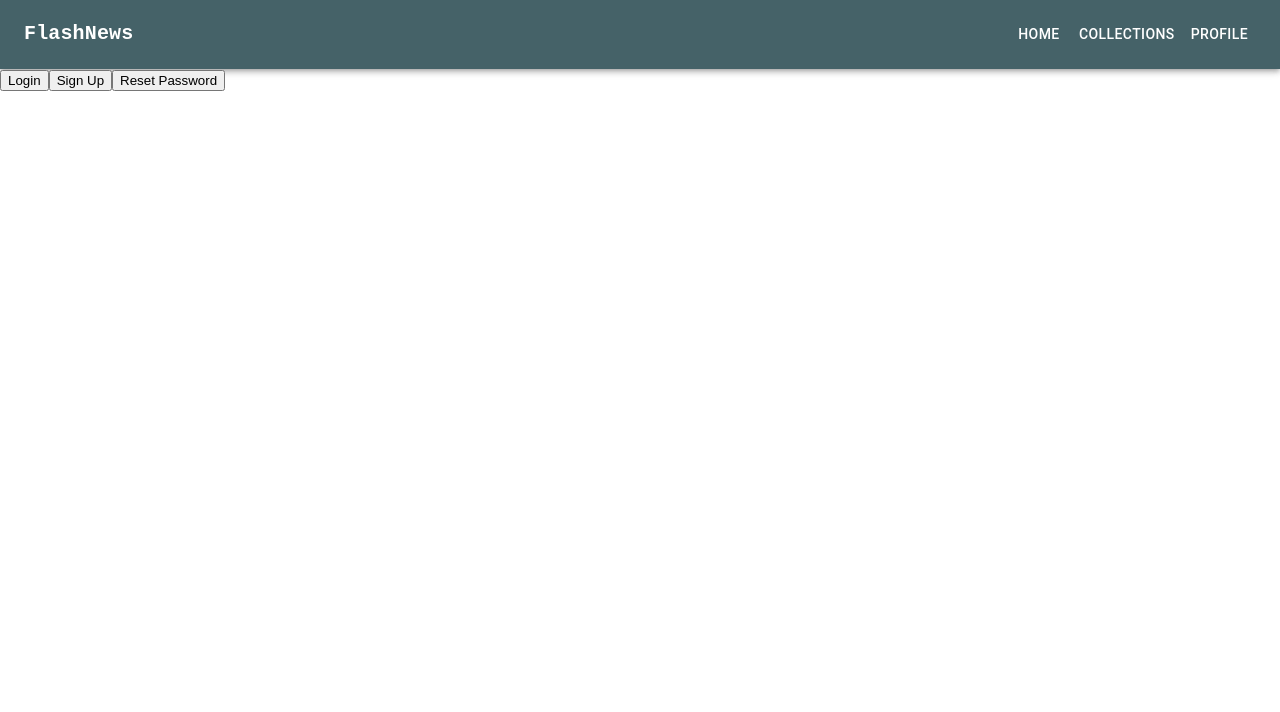
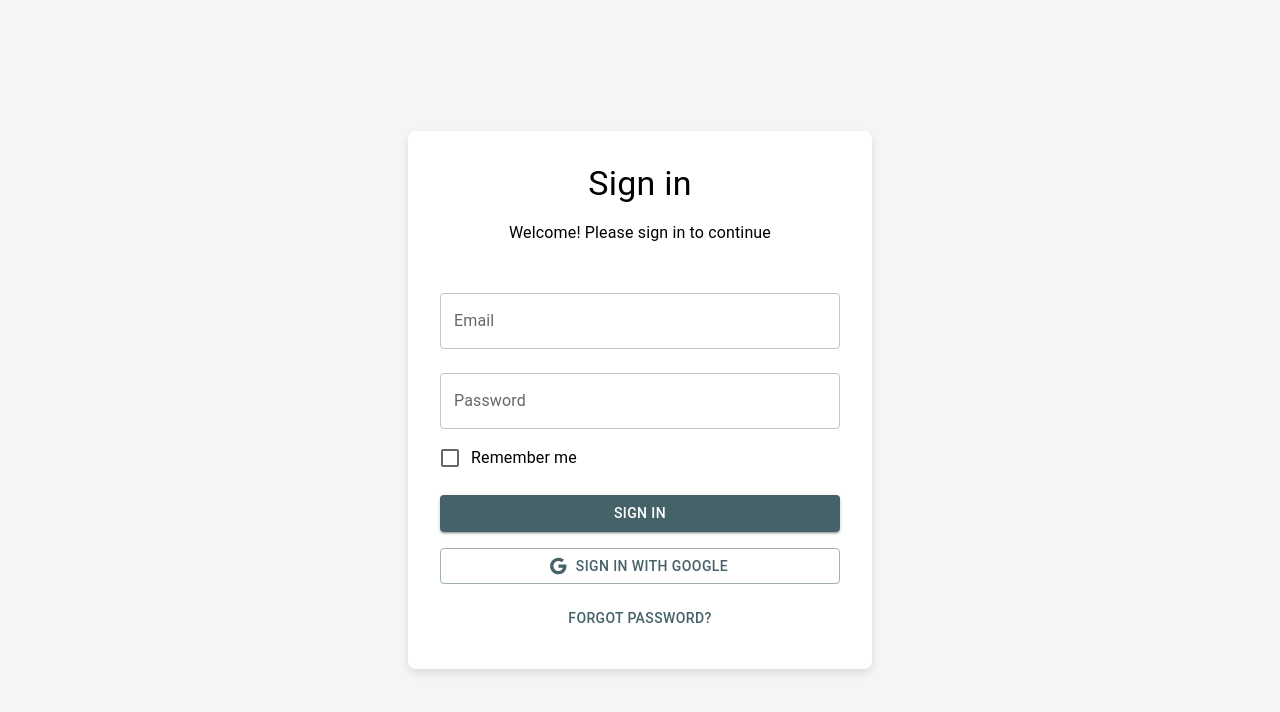
Before and after one commit to minerva-university/cs162-flash-news, a React (Create React App) app in the folder frontend/: page /login in a window 1280 px wide. Shown: the top 712 px of the page. Built offline with nearby package versions, Linux system fonts and the light colour scheme.

Commit message:
adds the login and sign up pages

```diff
--- a/frontend/src/App.js
+++ b/frontend/src/App.js
@@ -1,11 +1,11 @@
 import { BrowserRouter, Routes, Route } from "react-router-dom";
 import { ThemeProvider, createTheme } from "@mui/material/styles";
 import "./App.css";
-import Header from "./components/Header";
-import AuthPage from "./pages/AuthPage";
 import FeedPage from "./pages/FeedPage";
 import CollectionsPage from "./pages/CollectionsPage";
 import ProfilePage from "./pages/ProfilePage";
+import LoginPage from "./pages/LoginPage";
+import SignupPage from "./pages/SignupPage";
 
 const theme = createTheme({
   palette: {
@@ -23,12 +23,12 @@ function App() {
     <div className="App">
       <ThemeProvider theme={theme}>
         <BrowserRouter>
-          <Header />
           <Routes>
-            <Route path="/login" element={<AuthPage />} />
+            <Route path="/login" element={<LoginPage />} />
             <Route path="/feed" element={<FeedPage />} />
             <Route path="/collections" element={<CollectionsPage />} />
             <Route path="/profile" element={<ProfilePage />} />
+            <Route path="/signup" element={<SignupPage />} />
           </Routes>
         </BrowserRouter>
       </ThemeProvider>
--- a/frontend/src/forms/LoginForm.js
+++ /dev/null
@@ -1,12 +0,0 @@
-import React from "react";
-
-const LoginForm = () => {
-  return (
-    <div className="form">
-      {/* Use MUI here for the inputs */}
-      {/* https://mui.com/toolpad/core/react-sign-in-page/ */}
-    </div>
-  );
-};
-
-export default LoginForm;
--- a/frontend/src/forms/SignUpForm.js
+++ /dev/null
@@ -1,12 +0,0 @@
-import React from "react";
-
-const SignUpForm = () => {
-  return (
-    <div className="form">
-      <h1>Sign Up</h1>
-      {/* Use MUI here for the inputs */}
-    </div>
-  );
-};
-
-export default SignUpForm;
--- /dev/null
+++ b/frontend/src/pages/LoginPage.js
@@ -0,0 +1,93 @@
+import React from "react";
+import {
+  Button,
+  TextField,
+  Typography,
+  Checkbox,
+  FormControlLabel,
+  Box,
+} from "@mui/material";
+import GoogleIcon from "@mui/icons-material/Google";
+import "../App.css";
+
+function LoginPage() {
+  return (
+    <Box
+      sx={{
+        display: "flex",
+        flexDirection: "column",
+        alignItems: "center",
+        justifyContent: "center",
+        minHeight: "100vh",
+        backgroundColor: "#f5f5f5",
+      }}
+    >
+      <Box
+        sx={{
+          maxWidth: "400px",
+          width: "100%",
+          backgroundColor: "white",
+          padding: "2rem",
+          borderRadius: "8px",
+          boxShadow: "0 4px 8px rgba(0, 0, 0, 0.1)",
+        }}
+      >
+        <Typography
+          variant="h4"
+          sx={{ textAlign: "center", marginBottom: "1rem" }}
+        >
+          Sign in
+        </Typography>
+        <Typography
+          variant="body1"
+          sx={{ textAlign: "center", marginBottom: "2rem" }}
+        >
+          Welcome! Please sign in to continue
+        </Typography>
+        <Box component="form">
+          <TextField
+            label="Email"
+            type="email"
+            fullWidth
+            variant="outlined"
+            margin="normal"
+          />
+          <TextField
+            label="Password"
+            type="password"
+            fullWidth
+            variant="outlined"
+            margin="normal"
+          />
+          <FormControlLabel
+            control={<Checkbox name="remember" color="primary" />}
+            label="Remember me"
+            sx={{ marginBottom: "1rem" }}
+          />
+          <Button
+            variant="contained"
+            color="primary"
+            fullWidth
+            sx={{ marginBottom: "1rem" }}
+          >
+            Sign In
+          </Button>
+          <Button
+            variant="outlined"
+            color="primary"
+            startIcon={<GoogleIcon />}
+            fullWidth
+            sx={{ marginBottom: "1rem" }}
+          >
+            Sign in with Google
+          </Button>
+          <Typography variant="body2" align="center" color="textSecondary">
+            <Button variant="text">Forgot password?</Button>
+          </Typography>
+        </Box>
+      </Box>
+    </Box>
+  );
+}
+
+export default LoginPage;
--- /dev/null
+++ b/frontend/src/pages/SignupPage.js
@@ -0,0 +1,97 @@
+import React from "react";
+import {
+  Button,
+  TextField,
+  Typography,
+  Checkbox,
+  FormControlLabel,
+  Box,
+} from "@mui/material";
+import GoogleIcon from "@mui/icons-material/Google";
+import "../App.css";
+
+function SignupPage() {
+  return (
+    <Box
+      sx={{
+        display: "flex",
+        flexDirection: "column",
+        alignItems: "center",
+        justifyContent: "center",
+        minHeight: "100vh",
+        backgroundColor: "#f5f5f5",
+      }}
+    >
+      <Box
+        sx={{
+          maxWidth: "400px",
+          width: "100%",
+          backgroundColor: "white",
+          padding: "2rem",
+          borderRadius: "8px",
+          boxShadow: "0 4px 8px rgba(0, 0, 0, 0.1)",
+        }}
+      >
+        <Typography
+          variant="h4"
+          sx={{ textAlign: "center", marginBottom: "1rem" }}
+        >
+          Sign up
+        </Typography>
+        <Typography
+          variant="body1"
+          sx={{ textAlign: "center", marginBottom: "2rem" }}
+        >
+          Welcome! Please sign up to create your account
+        </Typography>
+        <Box component="form">
+          <TextField
+            label="Name"
+            type="text"
+            fullWidth
+            variant="outlined"
+            margin="normal"
+          />
+          <TextField
+            label="Email"
+            type="email"
+            fullWidth
+            variant="outlined"
+            margin="normal"
+          />
+          <TextField
+            label="Password"
+            type="password"
+            fullWidth
+            variant="outlined"
+            margin="normal"
+          />
+          <FormControlLabel
+            control={<Checkbox name="remember" color="primary" />}
+            label="I agree to the Terms and Conditions"
+            sx={{ marginBottom: "1rem" }}
+          />
+          <Button
+            variant="contained"
+            color="primary"
+            fullWidth
+            sx={{ marginBottom: "1rem" }}
+          >
+            Sign Up
+          </Button>
+          <Button
+            variant="outlined"
+            color="primary"
+            startIcon={<GoogleIcon />}
+            fullWidth
+            sx={{ marginBottom: "1rem" }}
+          >
+            Sign up with Google
+          </Button>
+        </Box>
+      </Box>
+    </Box>
+  );
+}
+
+export default SignupPage;
```
